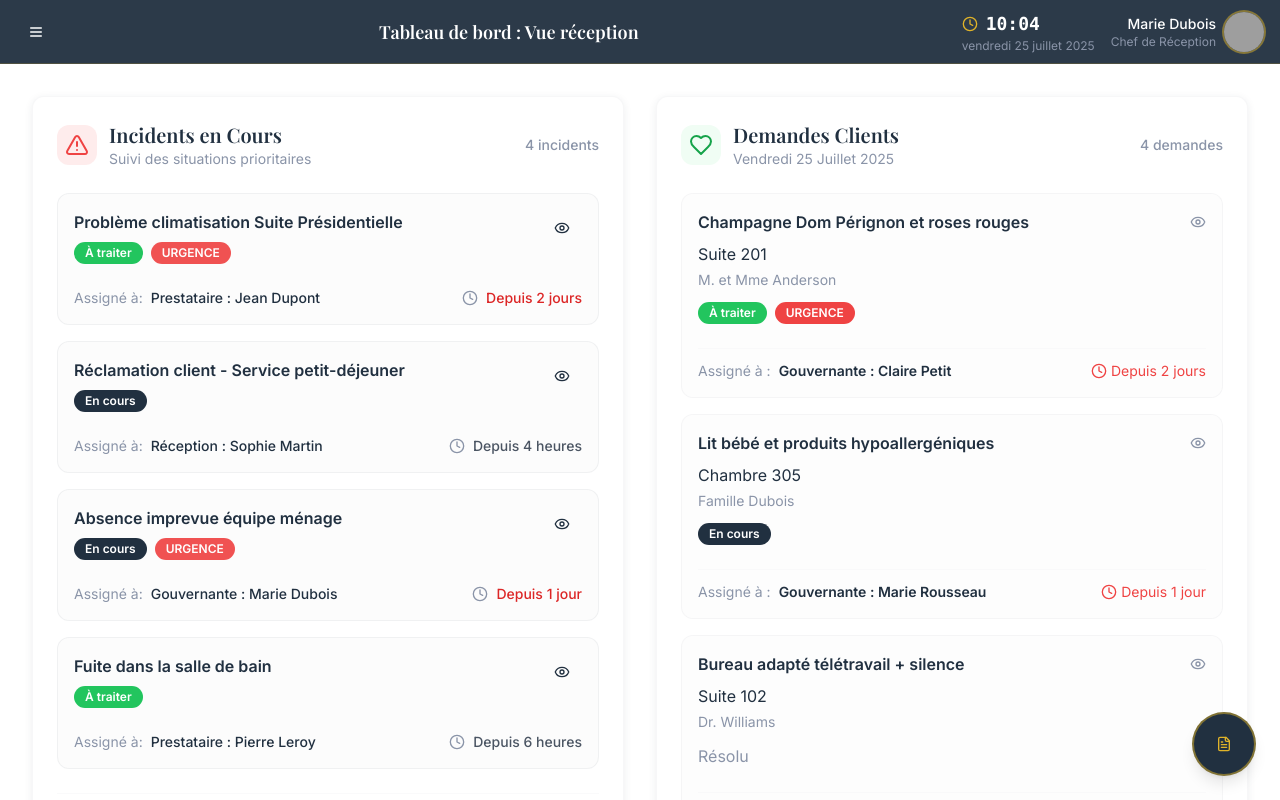
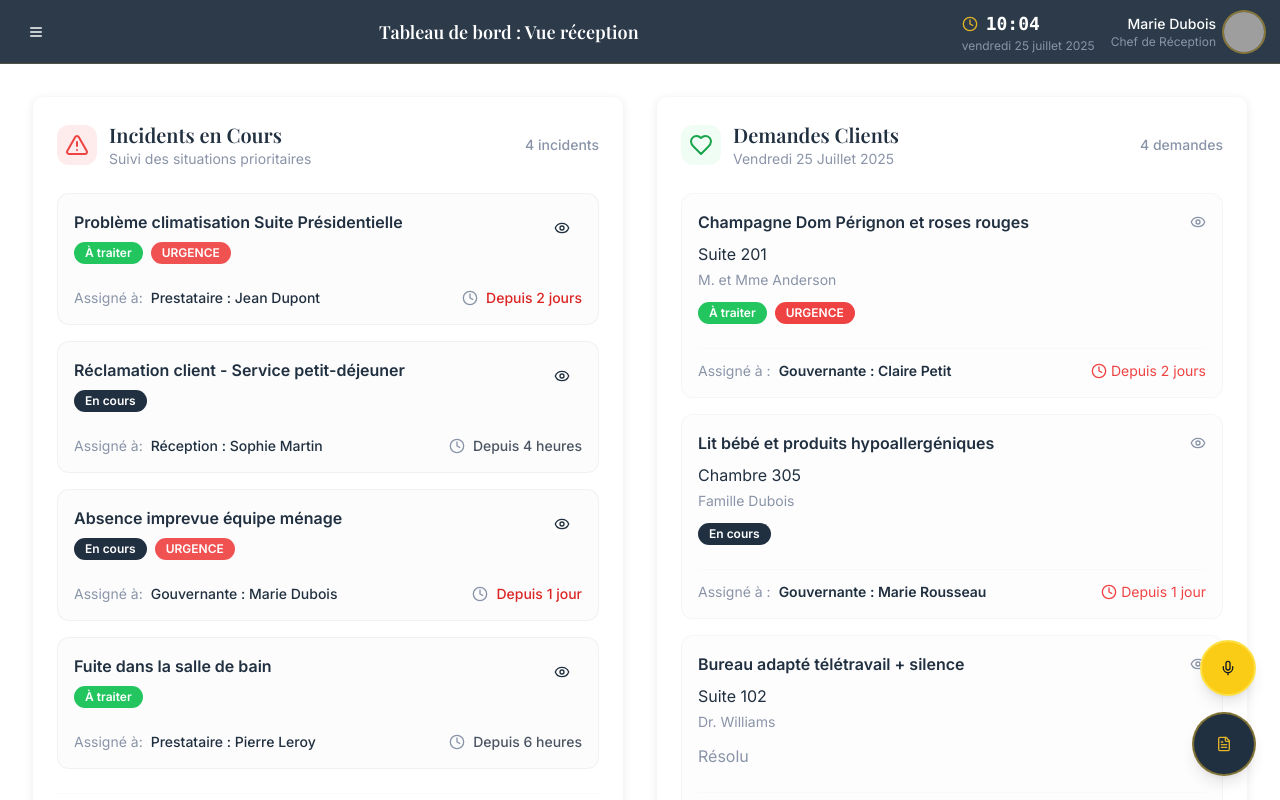
Before and after one commit to Lazlo84AI/receptionist-hospitality-os, a React (Vite) app: page / in a window 1280 px wide. Shown: the top 800 px of the page. Built offline with nearby package versions, Linux system fonts and the light colour scheme; grey boxes are pictures that could not be loaded.

Commit message:
Reverted to commit 7d8f250f9b52697b544a62d2d1afebe8e79076e1

```diff
--- a/src/components/VoiceCommandButton.tsx
+++ b/src/components/VoiceCommandButton.tsx
@@ -250,39 +250,19 @@ export function VoiceCommandButton() {
 
       {/* Creation Button System */}
       <div className="fixed bottom-6 right-6 z-[9999] flex flex-col items-end gap-4">
-        {/* Voice Mode Button (appears when modal is open) */}
-        {showCreateModal && (
-          <>
+        {/* Voice Mode Button (Night Mode) */}
         <Button
           onClick={() => {
             console.log('Clic sur bouton Vocal - Mode Nuit');
             handleModeSelection('voice');
           }}
           className={cn(
-                "h-16 w-16 rounded-full transition-all duration-500 pointer-events-auto cursor-pointer",
-                "bg-champagne-gold hover:bg-champagne-gold/90 border-2 border-palace-navy",
-                "shadow-lg"
+            "h-14 w-14 rounded-full bg-yellow-400 hover:bg-yellow-500 text-gray-900 transition-all duration-300",
+            "shadow-lg pointer-events-auto border-2 border-yellow-300"
           )}
-              style={{
-                pointerEvents: 'auto',
-                transform: 'translateY(-20px)' // 5cm plus haut
-              }}
         >
-              <Mic className="h-6 w-6 text-palace-navy" />
+          <Mic className="h-6 w-6" />
         </Button>
-
-            {/* Animation pour le bouton micro quand actif */}
-            {creationMode === 'voice' && (
-              <div
-                className="absolute h-16 w-16 rounded-full border-2 border-champagne-gold/20 animate-ping pointer-events-none"
-                style={{
-                  top: '-20px', // Aligné avec le bouton micro
-                  right: '0'
-                }}
-              />
-            )}
-          </>
-        )}
 
         {/* Main Note Button */}
         <Button
@@ -302,10 +282,8 @@ export function VoiceCommandButton() {
           <FileText className="h-6 w-6 text-champagne-gold" />
         </Button>
 
-        {/* Animation pour le bouton carte (seulement quand modal fermée ou pas en mode vocal) */}
-        {(!showCreateModal || creationMode !== 'voice') && (
+        {/* Subtle Pulse Animation when idle */}
         <div className="absolute bottom-0 right-0 h-16 w-16 rounded-full border-2 border-champagne-gold/20 animate-ping pointer-events-none" />
-        )}
       </div>
 
       {/* Create Card Modal */}
```
Lines whose indentation alone changed are shown as unchanged.
